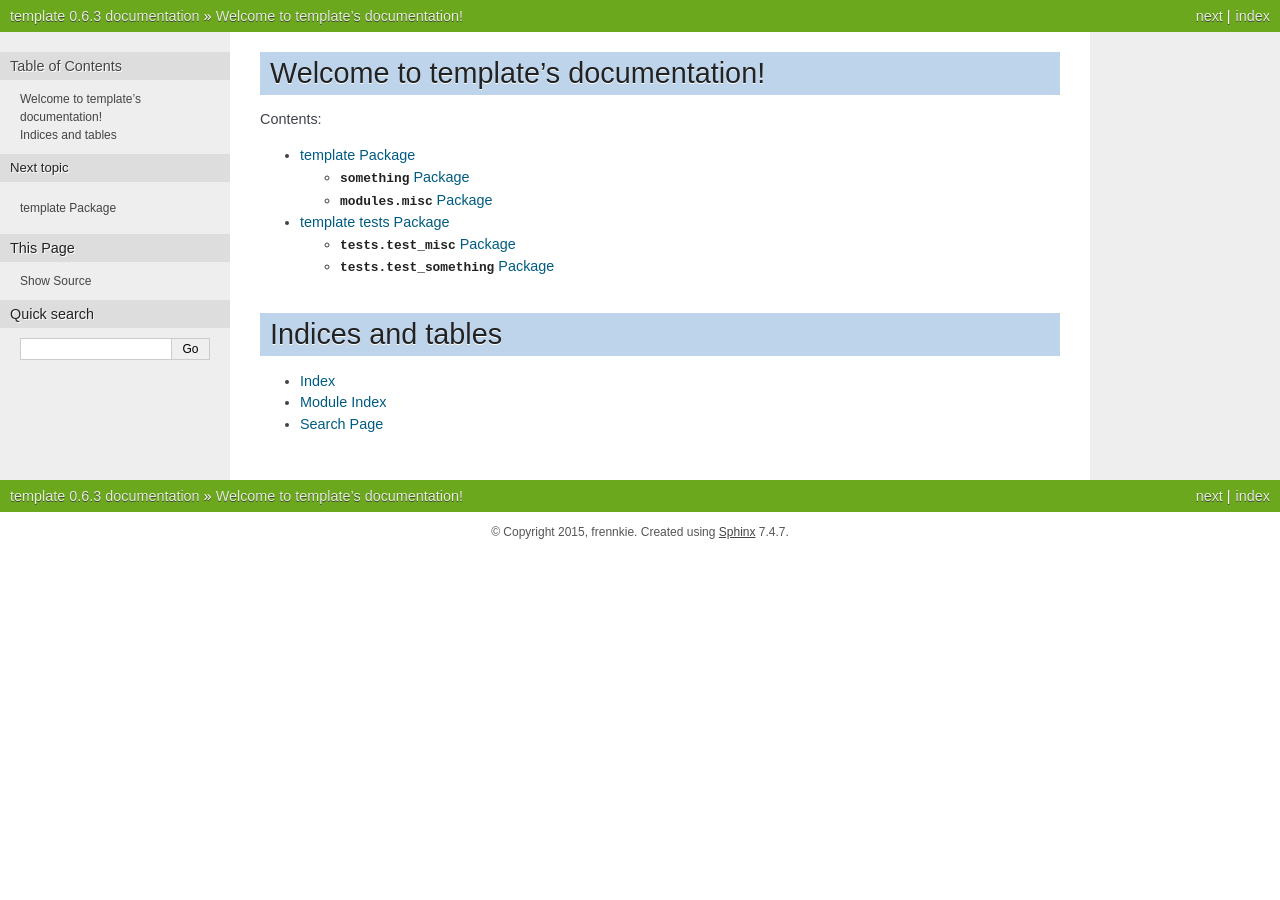
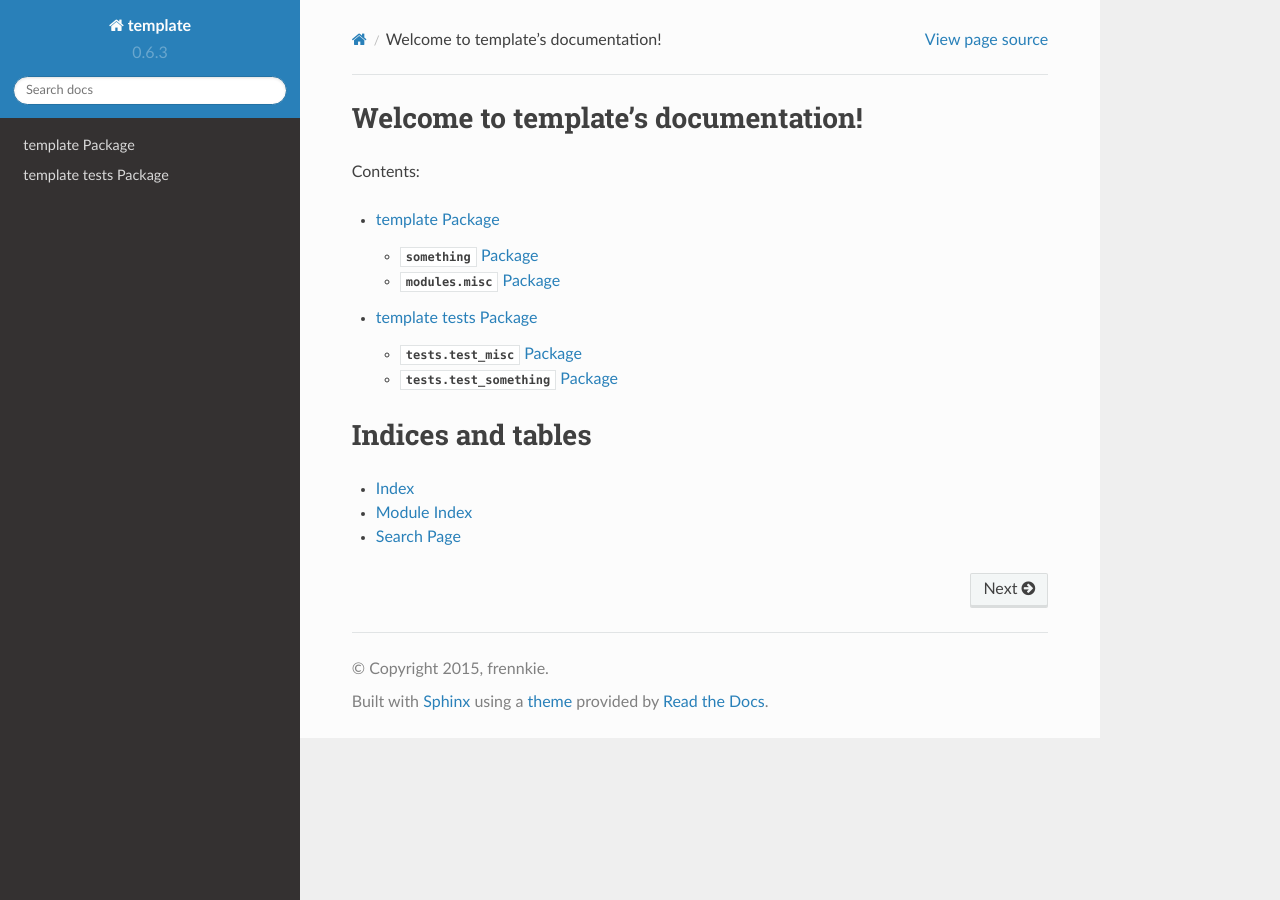
Before and after one commit to frennkie/template, a Sphinx documentation site: the page built from docs/index.rst, in a window 1280 px wide. Built offline with Sphinx 7.4.7 and the Read the Docs theme 2.0.0, drawn with Linux system fonts in a browser that asks for light colours.

Commit message:
switch from nature to rtd theme

```diff
--- a/docs/conf.py
+++ b/docs/conf.py
@@ -16,7 +16,7 @@ import sys
 import os
 import shlex
 
-#import sphinx_rtd_theme
+import sphinx_rtd_theme
 #import alabaster
 
 # If extensions (or modules to document with autodoc) are in another directory,
@@ -116,10 +116,9 @@ todo_include_todos = False
 # The theme to use for HTML and HTML Help pages.  See the documentation for
 # a list of builtin themes.
 #html_theme = 'alabaster'
-#html_theme = 'sphinx_rtd_theme'
-#html_theme = 'classic'
-html_theme = 'nature'
-#html_theme = 'sphinxdoc'
+html_theme = 'sphinx_rtd_theme'
+# nature is not responsive
+#html_theme = 'nature'
 
 # Theme options are theme-specific and customize the look and feel of a theme
 # further.  For a list of options available for each theme, see the
@@ -128,7 +127,7 @@ html_theme = 'nature'
 
 # Add any paths that contain custom themes here, relative to this directory.
 #html_theme_path = []
-#html_theme_path = [sphinx_rtd_theme.get_html_theme_path()]
+html_theme_path = [sphinx_rtd_theme.get_html_theme_path()]
 
 # The name for this set of Sphinx documents.  If None, it defaults to
 # "<project> v<release> documentation".
```
